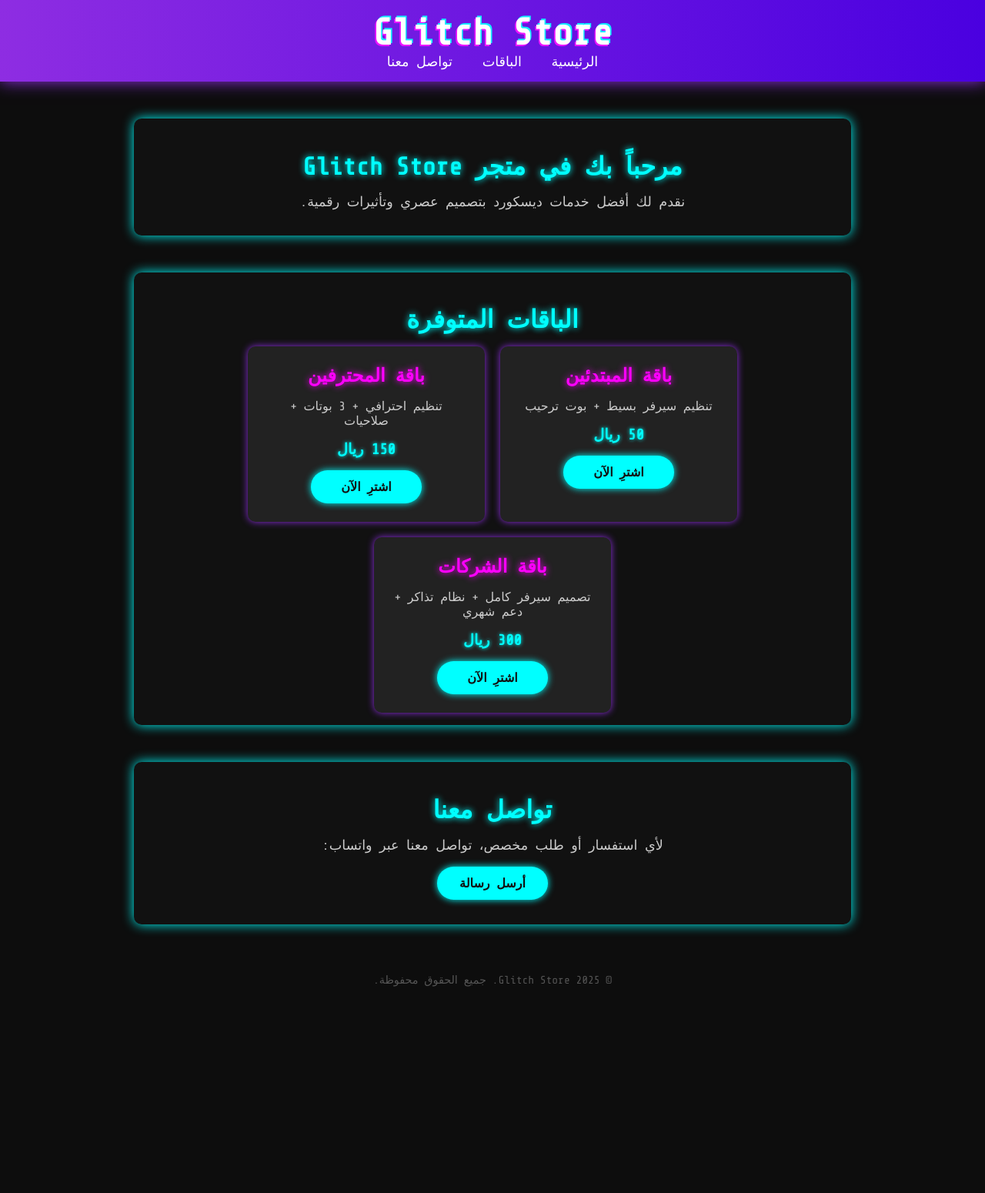
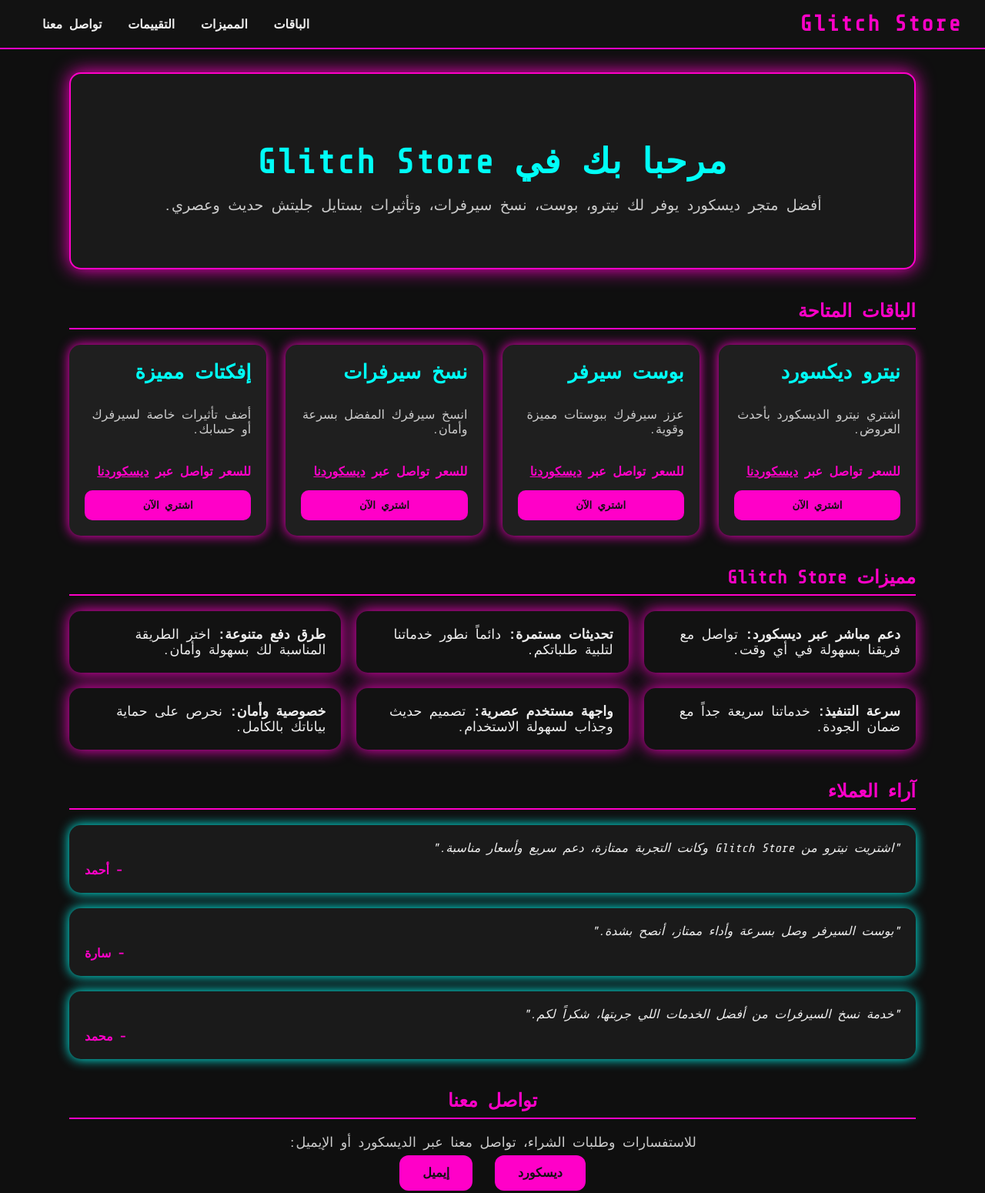
Before and after one commit to saadrew/glitch, a plain HTML site: page index.html in a window 1280 px wide. Shown: the top 1550 px of the page at 77% size. Before the commit the page ends 1297 px from the top, so only its background shows below. Drawn offline with nearby package versions, Linux system fonts and the light colour scheme.

Commit message:
Update index.html

```diff
--- a/index.html
+++ b/index.html
@@ -3,315 +3,367 @@
 <head>
   <meta charset="UTF-8" />
   <meta name="viewport" content="width=device-width, initial-scale=1" />
-  <title>Glitch Store</title>
+  <title>Glitch Store - متجر ديسكورد الاحترافي</title>
   <style>
     @import url('https://fonts.googleapis.com/css2?family=Share+Tech+Mono&display=swap');
-
     body {
       margin: 0;
-      background: #0d0d0d;
+      font-family: 'Share Tech Mono', monospace;
+      background: #0f0f0f;
+      color: #eee;
+      direction: rtl;
+      -webkit-font-smoothing: antialiased;
+      -moz-osx-font-smoothing: grayscale;
+    }
+    header {
+      background: #121212;
+      padding: 15px 30px;
+      display: flex;
+      justify-content: space-between;
+      align-items: center;
+      border-bottom: 2px solid #ff00c8;
+      user-select: none;
+    }
+    .logo {
+      font-size: 1.8rem;
+      font-weight: 700;
+      color: #ff00c8;
+      letter-spacing: 2px;
+    }
+    nav a {
+      color: #eee;
+      margin-left: 25px;
+      text-decoration: none;
+      font-weight: 600;
+      transition: color 0.3s ease;
+    }
+    nav a:hover {
+      color: #ff00c8;
+    }
+    .container {
+      max-width: 1100px;
+      margin: 30px auto;
+      padding: 0 20px;
+    }
+    .hero {
+      text-align: center;
+      padding: 50px 20px;
+      border: 2px solid #ff00c8;
+      border-radius: 15px;
+      background: #1a1a1a;
+      box-shadow: 0 0 25px #ff00c8;
+      margin-bottom: 40px;
+    }
+    .hero h1 {
+      margin-bottom: 15px;
+      font-size: 2.8rem;
+      color: #00fff7;
+      letter-spacing: 1.5px;
+    }
+    .hero p {
+      font-size: 1.2rem;
+      color: #ccc;
+    }
+    h2 {
+      color: #ff00c8;
+      margin-bottom: 20px;
+      border-bottom: 2px solid #ff00c8;
+      padding-bottom: 8px;
+      user-select: none;
+    }
+    .products-grid {
+      display: grid;
+      grid-template-columns: repeat(auto-fit,minmax(250px,1fr));
+      gap: 25px;
+      margin-bottom: 40px;
+    }
+    .product-card {
+      background: #1f1f1f;
+      border-radius: 15px;
+      padding: 20px;
+      box-shadow: 0 0 15px #ff00c8;
+      display: flex;
+      flex-direction: column;
+      justify-content: space-between;
+      user-select: none;
+      transition: transform 0.3s ease;
+    }
+    .product-card:hover {
+      transform: translateY(-8px);
+    }
+    .product-card h3 {
+      margin-top: 0;
+      margin-bottom: 15px;
+      color: #00fff7;
+      font-size: 1.6rem;
+      user-select: text;
+    }
+    .product-description {
+      color: #ccc;
+      flex-grow: 1;
+      margin-bottom: 20px;
+      user-select: text;
+    }
+    .product-price {
+      margin-bottom: 15px;
+      font-weight: 600;
+      color: #ff00c8;
+      user-select: text;
+    }
+    .product-price a {
+      color: #ff00c8;
+      text-decoration: underline;
+    }
+    .buy-btn {
+      background: #ff00c8;
+      border: none;
+      padding: 12px;
+      border-radius: 10px;
+      color: #111;
+      font-weight: 700;
+      cursor: pointer;
+      font-family: 'Share Tech Mono', monospace;
+      transition: background 0.3s ease, color 0.3s ease;
+      user-select: none;
+      text-decoration: none;
+    }
+    .buy-btn:hover {
+      background: #00fff7;
+      color: #111;
+      box-shadow: 0 0 20px #00fff7;
+    }
+    #features {
+      margin-bottom: 40px;
+    }
+    .feature-list {
+      display: grid;
+      grid-template-columns: repeat(auto-fit,minmax(280px,1fr));
+      gap: 20px;
+    }
+    .feature-item {
+      background: #121212;
+      border-radius: 15px;
+      padding: 20px;
+      box-shadow: 0 0 20px #ff00c8;
+      user-select: text;
+      font-size: 1.1rem;
+    }
+    #reviews {
+      margin-bottom: 40px;
+    }
+    .review {
+      background: #1a1a1a;
+      padding: 20px;
+      margin-bottom: 20px;
+      border-radius: 15px;
+      box-shadow: 0 0 15px #00fff7;
+      user-select: text;
+    }
+    .review p {
+      font-style: italic;
+      margin: 0 0 10px 0;
+    }
+    .review .author {
+      text-align: left;
+      font-weight: 700;
+      color: #ff00c8;
+    }
+    #contact {
+      text-align: center;
+      margin-bottom: 40px;
+      user-select: text;
+    }
+    #contact p {
+      margin-bottom: 20px;
+      font-size: 1.1rem;
+      color: #ccc;
+    }
+    #contact .btn {
+      background: #ff00c8;
+      color: #111;
+      border: none;
+      padding: 14px 30px;
+      border-radius: 12px;
+      margin: 10px 10px 0 10px;
+      font-weight: 700;
+      cursor: pointer;
+      font-family: 'Share Tech Mono', monospace;
+      transition: background 0.3s ease;
+      user-select: none;
+      text-decoration: none;
+    }
+    #contact .btn:hover {
+      background: #00fff7;
+      color: #111;
+      box-shadow: 0 0 30px #00fff7;
+    }
+    footer {
+      text-align: center;
+      padding: 20px 0;
+      font-size: 1.1rem;
+      color: #888;
+      background: #111;
+      user-select: none;
+      border-top: 1px solid #333;
+    }
+    .modal-overlay {
+      position: fixed;
+      top: 0; left: 0; right: 0; bottom: 0;
+      background: rgba(0,0,0,0.85);
+      display: none;
+      align-items: center;
+      justify-content: center;
+      z-index: 11000;
+      user-select: none;
+    }
+    .modal-overlay.active {
+      display: flex;
+    }
+    .modal {
+      background: #121212;
+      border-radius: 20px;
+      max-width: 400px;
+      width: 90%;
+      padding: 25px 35px 40px;
+      box-shadow: 0 0 30px #ff00c8;
+      text-align: center;
+      position: relative;
       color: #eee;
       font-family: 'Share Tech Mono', monospace;
-      direction: rtl;
-      overflow-x: hidden;
     }
-
-    /* Glitch Text Effect */
-    .glitch {
-      position: relative;
-      color: #fff;
-      font-size: 3rem;
-      font-weight: bold;
-      animation: glitchAnim 1.5s infinite;
+    .modal h3 {
+      margin-bottom: 20px;
+      color: #00fff7;
     }
-
-    .glitch::before,
-    .glitch::after {
-      content: attr(data-text);
+    .modal p {
+      margin-bottom: 25px;
+      font-size: 1.1rem;
+      line-height: 1.4;
+      color: #ccc;
+    }
+    .modal button.close-btn {
       position: absolute;
-      left: 0;
-      right: 0;
-      opacity: 0.8;
-      clip: rect(0, 900px, 0, 0);
+      top: 12px;
+      left: 12px;
+      background: none;
+      border: none;
+      font-size: 1.6rem;
+      color: #ff00c8;
+      cursor: pointer;
+      font-weight: 900;
+      user-select: none;
+      transition: color 0.3s ease;
     }
-
-    .glitch::before {
-      animation: glitchAnimTop 1.5s infinite;
-      color: #f0f;
-      z-index: -1;
-      left: 2px;
-      text-shadow: -2px 0 #0ff;
-    }
-
-    .glitch::after {
-      animation: glitchAnimBottom 1.5s infinite;
-      color: #0ff;
-      z-index: -2;
-      left: -2px;
-      text-shadow: 2px 0 #f0f;
-    }
-
-    @keyframes glitchAnim {
-      0% {
-        text-shadow: 2px 2px #f0f, -2px -2px #0ff;
-      }
-      20% {
-        text-shadow: -2px -2px #f0f, 2px 2px #0ff;
-      }
-      40% {
-        text-shadow: 2px -2px #0ff, -2px 2px #f0f;
-      }
-      60% {
-        text-shadow: -2px 2px #0ff, 2px -2px #f0f;
-      }
-      80% {
-        text-shadow: 2px 2px #f0f, -2px -2px #0ff;
-      }
-      100% {
-        text-shadow: -2px -2px #f0f, 2px 2px #0ff;
-      }
-    }
-
-    @keyframes glitchAnimTop {
-      0% {
-        clip: rect(0, 9999px, 0, 0);
-      }
-      10% {
-        clip: rect(0, 9999px, 30px, 0);
-        transform: translate(-2px, -2px);
-      }
-      20% {
-        clip: rect(0, 9999px, 0, 0);
-        transform: translate(0);
-      }
-      30% {
-        clip: rect(0, 9999px, 30px, 0);
-        transform: translate(2px, 2px);
-      }
-      40% {
-        clip: rect(0, 9999px, 0, 0);
-        transform: translate(0);
-      }
-      100% {
-        clip: rect(0, 9999px, 0, 0);
-      }
-    }
-
-    @keyframes glitchAnimBottom {
-      0% {
-        clip: rect(0, 9999px, 0, 0);
-      }
-      10% {
-        clip: rect(30px, 9999px, 60px, 0);
-        transform: translate(2px, 2px);
-      }
-      20% {
-        clip: rect(0, 9999px, 0, 0);
-        transform: translate(0);
-      }
-      30% {
-        clip: rect(30px, 9999px, 60px, 0);
-        transform: translate(-2px, -2px);
-      }
-      40% {
-        clip: rect(0, 9999px, 0, 0);
-        transform: translate(0);
-      }
-      100% {
-        clip: rect(0, 9999px, 0, 0);
-      }
-    }
-
-    header {
-      background: linear-gradient(90deg, #8e2de2, #4a00e0);
-      padding: 1rem 2rem;
-      text-align: center;
-      box-shadow: 0 0 20px #8e2de2;
-    }
-
-    nav a {
-      color: #fff;
-      margin: 0 15px;
-      text-decoration: none;
-      font-size: 1.1rem;
-      position: relative;
-    }
-
-    nav a::after {
-      content: '';
-      display: block;
-      width: 0%;
-      height: 2px;
-      background: #0ff;
-      transition: width 0.3s;
-      position: absolute;
-      bottom: -5px;
-      left: 0;
-    }
-
-    nav a:hover::after {
-      width: 100%;
-    }
-
-    section {
-      max-width: 900px;
-      margin: 3rem auto;
-      padding: 1rem;
-      background: #111;
-      border-radius: 10px;
-      box-shadow: 0 0 15px #0ff;
-    }
-
-    h2 {
-      text-align: center;
-      color: #0ff;
-      font-size: 2rem;
-      margin-bottom: 1rem;
-      text-shadow: 0 0 8px #0ff;
-    }
-
-    .plans {
-      display: flex;
-      gap: 20px;
-      justify-content: center;
-      flex-wrap: wrap;
-    }
-
-    .plan {
-      background: #222;
-      padding: 1.5rem;
-      border-radius: 10px;
-      width: 260px;
-      box-shadow: 0 0 10px #8e2de2;
-      transition: transform 0.3s, box-shadow 0.3s;
-    }
-
-    .plan:hover {
-      transform: translateY(-10px);
-      box-shadow: 0 0 20px #f0f;
-    }
-
-    .plan h3 {
-      margin-top: 0;
-      color: #f0f;
-      font-size: 1.5rem;
-      text-align: center;
-      margin-bottom: 1rem;
-      text-shadow: 0 0 8px #f0f;
-    }
-
-    .plan p {
-      color: #ccc;
-      margin-bottom: 1rem;
-      text-align: center;
-    }
-
-    .price {
-      font-weight: bold;
-      font-size: 1.2rem;
-      text-align: center;
-      margin-bottom: 1rem;
-      color: #0ff;
-      text-shadow: 0 0 5px #0ff;
-    }
-
-    .btn {
-      display: block;
-      background: #0ff;
-      color: #111;
-      font-weight: bold;
-      text-align: center;
-      padding: 0.75rem;
-      border-radius: 25px;
-      text-decoration: none;
-      transition: background 0.3s;
-      margin: 0 auto;
-      width: 120px;
-      box-shadow: 0 0 10px #0ff;
-    }
-
-    .btn:hover {
-      background: #f0f;
-      color: #222;
-      box-shadow: 0 0 15px #f0f;
-    }
-
-    footer {
-      text-align: center;
-      padding: 1rem;
-      margin-top: 3rem;
-      color: #555;
-      font-size: 0.9rem;
-    }
-
-    @media (max-width: 700px) {
-      .plans {
-        flex-direction: column;
-        align-items: center;
-      }
-
-      nav a {
-        margin: 0 10px;
-        font-size: 1rem;
-      }
+    .modal button.close-btn:hover {
+      color: #00fff7;
     }
   </style>
 </head>
 <body>
-
 <header>
-    <div class="glitch" data-text="Glitch Store">Glitch Store</div>
+  <div class="logo">Glitch Store</div>
   <nav>
-      <a href="#home">الرئيسية</a>
-      <a href="#plans">الباقات</a>
+    <a href="#products">الباقات</a>
+    <a href="#features">المميزات</a>
+    <a href="#reviews">التقييمات</a>
     <a href="#contact">تواصل معنا</a>
   </nav>
 </header>
-
-  <section id="home">
-    <h2>مرحباً بك في متجر Glitch Store</h2>
-    <p style="text-align:center; color:#ccc; font-size:1.1rem;">
-      نقدم لك أفضل خدمات ديسكورد بتصميم عصري وتأثيرات رقمية.
-    </p>
+<main class="container">
+  <section class="hero" id="home">
+    <h1>مرحبا بك في Glitch Store</h1>
+    <p>أفضل متجر ديسكورد يوفر لك نيترو، بوست، نسخ سيرفرات، وتأثيرات بستايل جليتش حديث وعصري.</p>
   </section>
-
-  <section id="plans">
-    <h2>الباقات المتوفرة</h2>
-    <div class="plans">
-      <div class="plan">
-        <h3>باقة المبتدئين</h3>
-        <p>تنظيم سيرفر بسيط + بوت ترحيب</p>
-        <div class="price">50 ريال</div>
-        <a class="btn" href="https://wa.me/966500000000?text=مرحباً، أود شراء باقة المبتدئين من Glitch Store" target="_blank">اشترِ الآن</a>
+  <section id="products">
+    <h2>الباقات المتاحة</h2>
+    <div class="products-grid">
+      <div class="product-card" data-product="nitro">
+        <h3>نيترو ديكسورد</h3>
+        <p class="product-description">اشتري نيترو الديسكورد بأحدث العروض.</p>
+        <p class="product-price">للسعر تواصل عبر <a href="https://discord.gg/ayr2zs2Hs8" target="_blank" rel="noopener noreferrer">ديسكوردنا</a></p>
+        <button class="buy-btn" data-product="nitro">اشتري الآن</button>
       </div>
-      <div class="plan">
-        <h3>باقة المحترفين</h3>
-        <p>تنظيم احترافي + 3 بوتات + صلاحيات</p>
-        <div class="price">150 ريال</div>
-        <a class="btn" href="https://wa.me/966500000000?text=مرحباً، أود شراء باقة المحترفين من Glitch Store" target="_blank">اشترِ الآن</a>
+      <div class="product-card" data-product="boost">
+        <h3>بوست سيرفر</h3>
+        <p class="product-description">عزز سيرفرك ببوستات مميزة وقوية.</p>
+        <p class="product-price">للسعر تواصل عبر <a href="https://discord.gg/ayr2zs2Hs8" target="_blank" rel="noopener noreferrer">ديسكوردنا</a></p>
+        <button class="buy-btn" data-product="boost">اشتري الآن</button>
       </div>
-      <div class="plan">
-        <h3>باقة الشركات</h3>
-        <p>تصميم سيرفر كامل + نظام تذاكر + دعم شهري</p>
-        <div class="price">300 ريال</div>
-        <a class="btn" href="https://wa.me/966500000000?text=مرحباً، أود شراء باقة الشركات من Glitch Store" target="_blank">اشترِ الآن</a>
+      <div class="product-card" data-product="server-copies">
+        <h3>نسخ سيرفرات</h3>
+        <p class="product-description">انسخ سيرفرك المفضل بسرعة وأمان.</p>
+        <p class="product-price">للسعر تواصل عبر <a href="https://discord.gg/ayr2zs2Hs8" target="_blank" rel="noopener noreferrer">ديسكوردنا</a></p>
+        <button class="buy-btn" data-product="server-copies">اشتري الآن</button>
+      </div>
+      <div class="product-card" data-product="effects">
+        <h3>إفكتات مميزة</h3>
+        <p class="product-description">أضف تأثيرات خاصة لسيرفرك أو حسابك.</p>
+        <p class="product-price">للسعر تواصل عبر <a href="https://discord.gg/ayr2zs2Hs8" target="_blank" rel="noopener noreferrer">ديسكوردنا</a></p>
+        <button class="buy-btn" data-product="effects">اشتري الآن</button>
       </div>
     </div>
   </section>
-
+  <section id="features">
+    <h2>مميزات Glitch Store</h2>
+    <div class="feature-list">
+      <div class="feature-item"><strong>دعم مباشر عبر ديسكورد:</strong> تواصل مع فريقنا بسهولة في أي وقت.</div>
+      <div class="feature-item"><strong>تحديثات مستمرة:</strong> دائماً نطور خدماتنا لتلبية طلباتكم.</div>
+      <div class="feature-item"><strong>طرق دفع متنوعة:</strong> اختر الطريقة المناسبة لك بسهولة وأمان.</div>
+      <div class="feature-item"><strong>سرعة التنفيذ:</strong> خدماتنا سريعة جداً مع ضمان الجودة.</div>
+      <div class="feature-item"><strong>واجهة مستخدم عصرية:</strong> تصميم حديث وجذاب لسهولة الاستخدام.</div>
+      <div class="feature-item"><strong>خصوصية وأمان:</strong> نحرص على حماية بياناتك بالكامل.</div>
+    </div>
+  </section>
+  <section id="reviews">
+    <h2>آراء العملاء</h2>
+    <div class="review">
+      <p>"اشتريت نيترو من Glitch Store وكانت التجربة ممتازة، دعم سريع وأسعار مناسبة."</p>
+      <div class="author">- أحمد</div>
+    </div>
+    <div class="review">
+      <p>"بوست السيرفر وصل بسرعة وأداء ممتاز، أنصح بشدة."</p>
+      <div class="author">- سارة</div>
+    </div>
+    <div class="review">
+      <p>"خدمة نسخ السيرفرات من أفضل الخدمات اللي جربتها، شكراً لكم."</p>
+      <div class="author">- محمد</div>
+    </div>
+  </section>
   <section id="contact">
     <h2>تواصل معنا</h2>
-    <p style="text-align:center; color:#ccc; font-size:1.1rem;">
-      لأي استفسار أو طلب مخصص، تواصل معنا عبر واتساب:
-    </p>
-    <p style="text-align:center;">
-      <a class="btn" href="https://wa.me/966500000000" target="_blank">أرسل رسالة</a>
-    </p>
+    <p>للاستفسارات وطلبات الشراء، تواصل معنا عبر الديسكورد أو الإيميل:</p>
+    <a href="https://discord.gg/ayr2zs2Hs8" target="_blank" class="btn" rel="noopener noreferrer">ديسكورد</a>
+    <a href="mailto:glitchstore@example.com" class="btn">إيميل</a>
   </section>
-
+</main>
 <footer>
-    &copy; 2025 Glitch Store. جميع الحقوق محفوظة.
+  جميع الحقوق محفوظة © 2025 Glitch Store
 </footer>
-
+<div class="modal-overlay" id="modalOverlay">
+  <div class="modal" id="modal">
+    <button class="close-btn" id="modalClose">&times;</button>
+    <h3>للطلب</h3>
+    <p>للحصول على الأسعار وشراء الخدمة، يرجى التواصل معنا عبر الديسكورد.</p>
+    <p><a href="https://discord.gg/ayr2zs2Hs8" target="_blank" rel="noopener noreferrer">انقر هنا للانضمام إلى ديسكوردنا</a></p>
+  </div>
+</div>
+<script>
+  const buyButtons = document.querySelectorAll('.buy-btn');
+  const modalOverlay = document.getElementById('modalOverlay');
+  const modalClose = document.getElementById('modalClose');
+  buyButtons.forEach(button => {
+    button.addEventListener('click', () => {
+      modalOverlay.classList.add('active');
+    });
+  });
+  modalClose.addEventListener('click', () => {
+    modalOverlay.classList.remove('active');
+  });
+  modalOverlay.addEventListener('click', (e) => {
+    if (e.target === modalOverlay) {
+      modalOverlay.classList.remove('active');
+    }
+  });
+</script>
 </body>
 </html>
```
Lines whose indentation alone changed are shown as unchanged.
